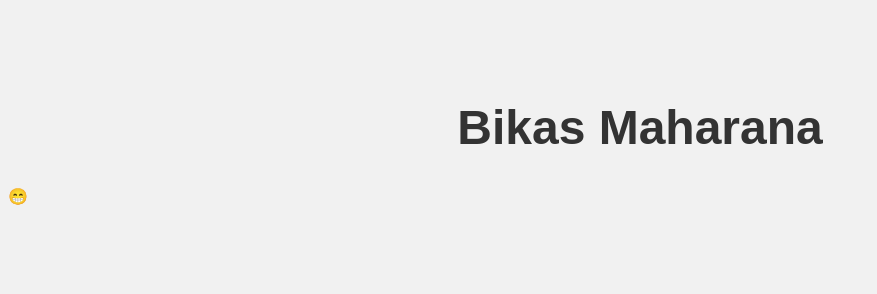
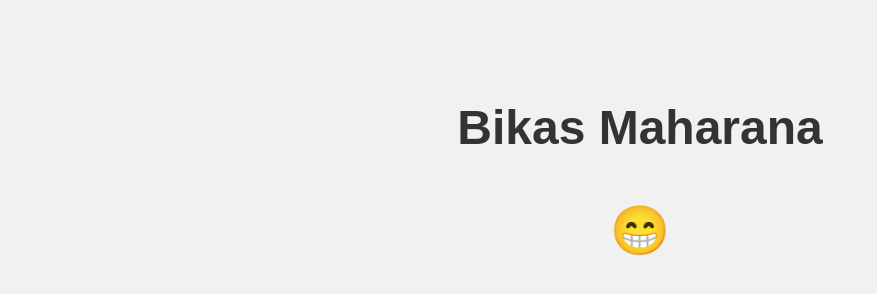
Before and after one commit to 034261/IamBikas.github.io, a plain HTML site: page index.html in a window 1280 px wide. Shown: the whole page, without its empty margins (0-877 px from the left). Drawn offline with Linux system fonts and the light colour scheme.

Commit message:
aligning  emoji

```diff
--- a/index.html
+++ b/index.html
@@ -17,6 +17,6 @@
     </style>
   </head>
   <body>
-    <h1>Bikas Maharana</h1><p>&#128513</p>
+    <h1>Bikas Maharana <p>&#128513</p></h1>
   </body>
 </html>
```
